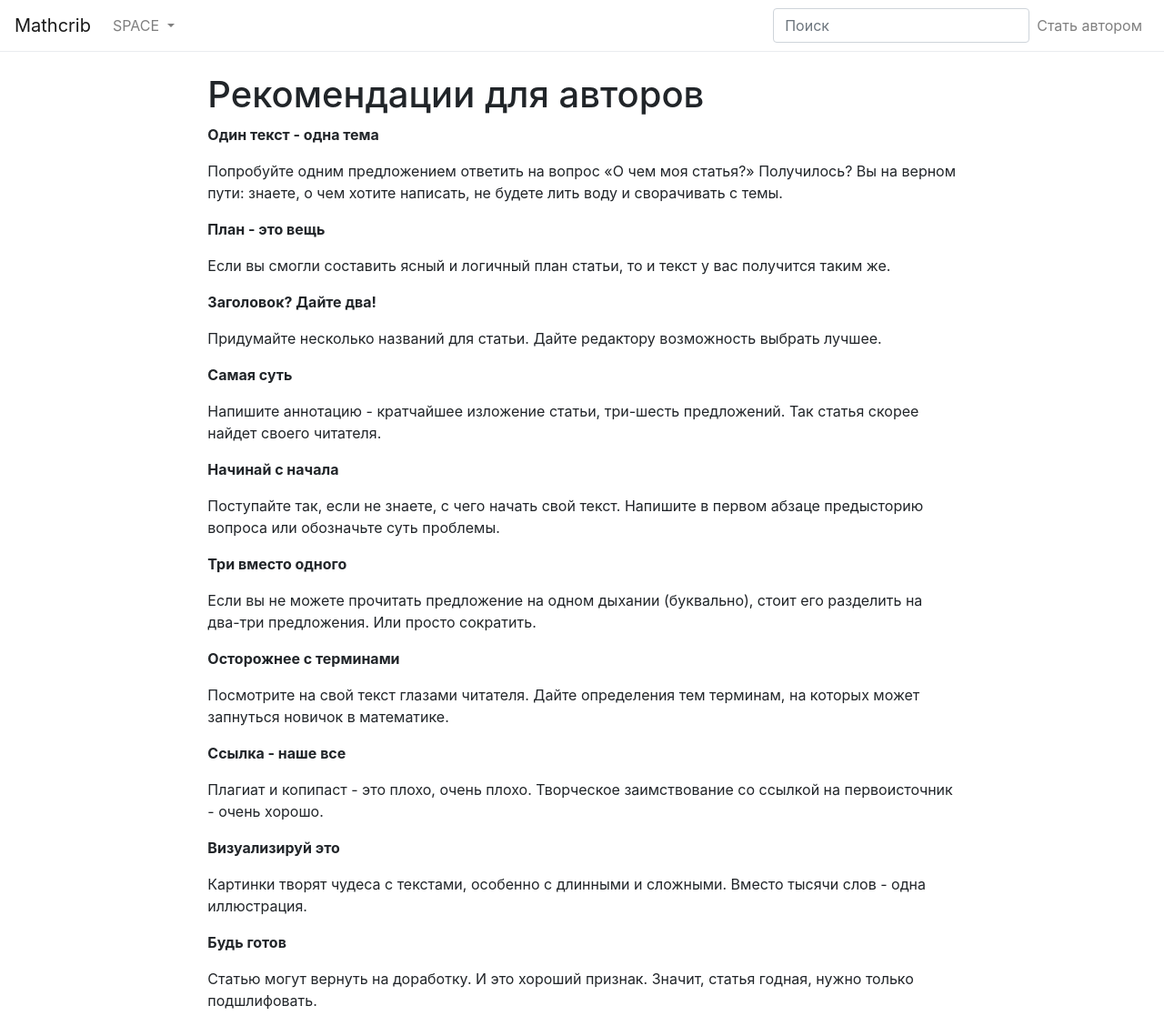
After one commit to mathcrib/djmathcrib, a Django app: template templates/flatpages/memo.html in a window 1280 px wide. The commit adds this page. Shown: the whole page at 91% size. Run offline with Django 3.2, Linux system fonts and the light colour scheme; the template is opened without the code that fills it, so the values that code supplies are empty; some libraries are stand-ins or nearby versions.

```diff
--- a/mathcrib/urls.py
+++ b/mathcrib/urls.py
@@ -13,6 +13,7 @@ urlpatterns = [
     path('ckeditor/', include('ckeditor_uploader.urls')),
     path('users/', include('users.urls')),
     path('join-us/', views.flatpage, {'url': '/join-us/'}, name='join'),
+    path('memo/', views.flatpage, {'url': '/users/memo/'}, name='memo'),
     path('', home_page, name='home_page'),
 ]
 
--- /dev/null
+++ b/templates/flatpages/memo.html
@@ -0,0 +1,29 @@
+{% extends 'base.html' %}
+
+{% block content %}
+    <div class="row justify-content-center">
+        <div class="col-8">
+            <h1>Рекомендации для авторов</h1>
+            <p><strong>Один текст - одна тема</strong></p>
+            <p>Попробуйте одним предложением ответить на вопрос &laquo;О чем моя статья?&raquo; Получилось? Вы на верном пути: знаете, о чем хотите написать, не будете лить воду и сворачивать с темы.</p>
+            <p><strong>План - это вещь</strong></p>
+            <p>Если вы смогли составить ясный и логичный план статьи, то и текст у вас получится таким же.</p>
+            <p><strong>Заголовок? Дайте два!</strong></p>
+            <p>Придумайте несколько названий для статьи. Дайте редактору возможность выбрать лучшее.</p>
+            <p><strong>Самая суть</strong></p>
+            <p>Напишите аннотацию - кратчайшее изложение статьи, три-шесть предложений. Так статья скорее найдет своего читателя.</p>
+            <p><strong>Начинай с начала</strong></p>
+            <p>Поступайте так, если не знаете, с чего начать свой текст. Напишите в первом абзаце предысторию вопроса или обозначьте суть проблемы.</p>
+            <p><strong>Три вместо одного</strong></p>
+            <p>Если вы не можете прочитать предложение на одном дыхании (буквально), стоит его разделить на два-три предложения. Или просто сократить.</p>
+            <p><strong>Осторожнее с терминами</strong></p>
+            <p>Посмотрите на свой текст глазами читателя. Дайте определения тем терминам, на которых может запнуться новичок в математике.</p>
+            <p><strong>Ссылка - наше все</strong></p>
+            <p>Плагиат и копипаст - это плохо, очень плохо. Творческое заимствование со ссылкой на первоисточник - очень хорошо.</p>
+            <p><strong>Визуализируй это</strong></p>
+            <p>Картинки творят чудеса с текстами, особенно с длинными и сложными. Вместо тысячи слов - одна иллюстрация.</p>
+            <p><strong>Будь готов</strong></p>
+            <p>Статью могут вернуть на доработку. И это хороший признак. Значит, статья годная, нужно только подшлифовать.</p>
+        </div>
+    </div>
+{% endblock %}
--- a/templates/navbar.html
+++ b/templates/navbar.html
@@ -41,8 +41,13 @@
                         </div>
                     </li>
                 {% endif %}
-                <li class="nav-item">
-                    <a class="nav-link" href="{% url 'logout' %}">Выйти</a>
+                <li class="nav-item dropdown">
+                    <a class="nav-link dropdown-toggle" href="#" id="navbarDropdown" role="button" data-toggle="dropdown" aria-haspopup="true" aria-expanded="false">Пользователь: {{ request.user }}</a>
+                    <div class="dropdown-menu" aria-labelledby="navbarDropdown">
+                      <a class="dropdown-item" href="{% url 'profile' pk=request.user.pk %}">Профиль</a>
+                      <a class="dropdown-item" href="{% url 'memo' %}">Рекомендации</a>
+                      <a class="dropdown-item" href="{% url 'logout' %}">Выйти</a>
+                    </div>
                 </li>
             {% endif %}
         </ul>
--- a/users/urls.py
+++ b/users/urls.py
@@ -1,9 +1,10 @@
 from django.urls import path
 
-from .views import InvitationView, ModeratorControlPanelView, SignUpView
+from .views import InvitationView, ModeratorControlPanelView, SignUpView, UserProfileView
 
 urlpatterns = [
     path('panel/', ModeratorControlPanelView.as_view(), name='article_panel'),
     path('invitations/', InvitationView.as_view(), name='invitations'),
     path('signup/', SignUpView.as_view(), name='signup'),
+    path('profile/<int:pk>/', UserProfileView.as_view(), name='profile'),
 ]
```
Also changed, not shown: users/templates/users/user_profile.html (added, +40 -0 lines), users/views.py (+20 -0 lines).
